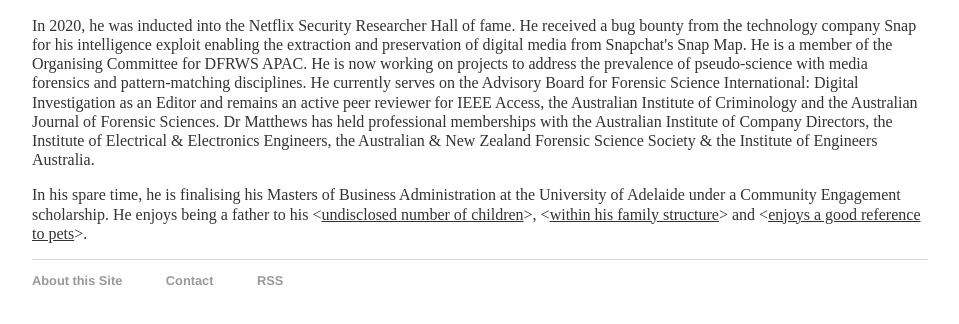
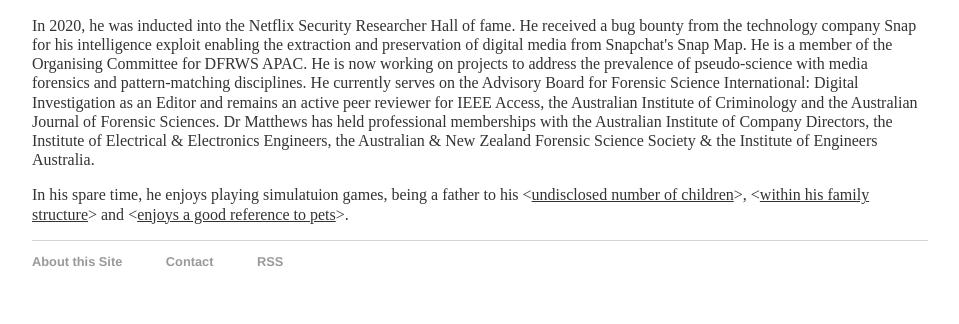
Before and after one commit to rhematt/rhematt.github.io, a Jekyll site: the page built from richard/index.html, in a window 1280 px wide, cut to the strip 1045-1393 px from the top of the page. Shown: the top 324 px of the strip, without its empty margins (160-1119 px from the left). Built offline with Jekyll 4.4.1, drawn with Linux system fonts in a browser that asks for light colours.

Commit message:
Update index.html

```diff
--- a/richard/index.html
+++ b/richard/index.html
@@ -19,6 +19,6 @@
 	</div>
 <p>In 2020, he was inducted into the Netflix Security Researcher Hall of fame. He received a bug bounty from the technology company Snap for his intelligence exploit enabling the extraction and preservation of digital media from Snapchat's Snap Map. He is a member of the Organising Committee for DFRWS APAC. He is now working on projects to address the prevalence of pseudo-science with media forensics and pattern-matching disciplines. He currently serves on the Advisory Board for Forensic Science International: Digital Investigation as an Editor and remains an active peer reviewer for IEEE Access, the Australian Institute of Criminology and the Australian Journal of Forensic Sciences. Dr Matthews has held professional memberships with the Australian Institute of Company Directors, the Institute of Electrical & Electronics Engineers, the Australian & New Zealand Forensic Science Society & the Institute of Engineers Australia.</p>
 	<div class="no-print">
-<p>In his spare time, he is finalising his Masters of Business Administration at the University of Adelaide under a Community Engagement scholarship. He enjoys being a father to his <span title=" why do you want to know?" >&lt;<u>undisclosed number of children</u>&gt;</span>, <span title="Stop putting personal information online.">&lt;<u>within his family structure</u>&gt;</span> and <span title="This is how we reverse engineer your passwords">&lt;<u>enjoys a good reference to pets</u>&gt;</span>.</p>
+<p>In his spare time, he enjoys playing simulatuion games, being a father to his <span title=" why do you want to know?" >&lt;<u>undisclosed number of children</u>&gt;</span>, <span title="Stop putting personal information online.">&lt;<u>within his family structure</u>&gt;</span> and <span title="This is how we reverse engineer your passwords">&lt;<u>enjoys a good reference to pets</u>&gt;</span>.</p>
 	</div>
 </div>
```
